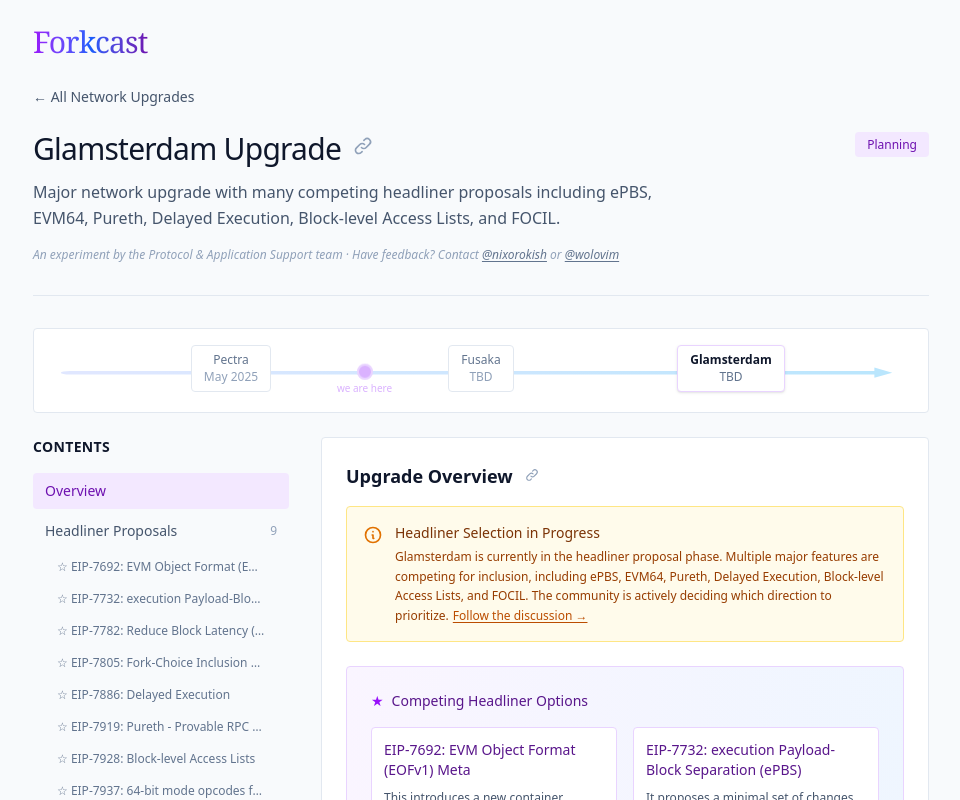
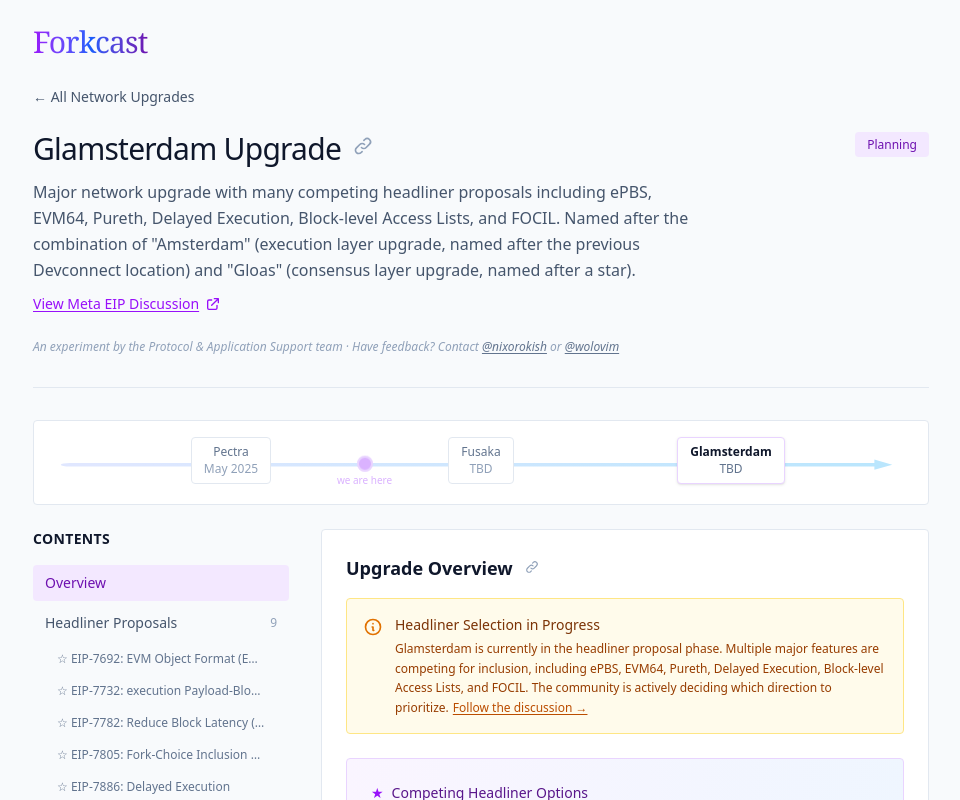
Before and after one commit to jmcpheron/forkcast, a React (Vite) app: page /upgrade/glamsterdam in a window 1280 px wide. Shown: the top 800 px of the page, without its empty margins (159-1119 px from the left). Built offline with nearby package versions, Linux system fonts and the light colour scheme.

Commit message:
add upgrade meta discussion link

```diff
--- a/src/App.tsx
+++ b/src/App.tsx
@@ -21,6 +21,7 @@ function App() {
             displayName={fusakaUpgrade.name}
             description={fusakaUpgrade.description}
             status={fusakaUpgrade.status}
+            metaEipLink={fusakaUpgrade.metaEipLink}
           />
         } />
         <Route path="/upgrade/glamsterdam" element={
@@ -29,6 +30,7 @@ function App() {
             displayName={glamsterdamUpgrade.name}
             description={glamsterdamUpgrade.description}
             status={glamsterdamUpgrade.status}
+            metaEipLink={glamsterdamUpgrade.metaEipLink}
           />
         } />
         {/* <Route path="/upgrade/pectra" element={
--- a/src/components/PublicNetworkUpgradePage.tsx
+++ b/src/components/PublicNetworkUpgradePage.tsx
@@ -46,13 +46,15 @@ interface PublicNetworkUpgradePageProps {
   displayName: string;
   description: string;
   status: string;
+  metaEipLink?: string;
 }
 
 const PublicNetworkUpgradePage: React.FC<PublicNetworkUpgradePageProps> = ({
   forkName,
   displayName,
   description,
-  status
+  status,
+  metaEipLink
 }) => {
   const [eips, setEips] = useState<EIP[]>([]);
   const [activeSection, setActiveSection] = useState<string>('overview');
@@ -464,6 +466,21 @@ const PublicNetworkUpgradePage: React.FC<PublicNetworkUpgradePageProps> = ({
                   />
                 </div>
                 <p className="text-base text-slate-600 mb-2 leading-relaxed max-w-2xl">{description}</p>
+                {metaEipLink && (
+                  <div className="mb-4">
+                    <a
+                      href={metaEipLink}
+                      target="_blank"
+                      rel="noopener noreferrer"
+                      className="inline-flex items-center gap-1.5 text-sm text-purple-600 hover:text-purple-800 underline decoration-1 underline-offset-2 transition-colors"
+                    >
+                      View Meta EIP Discussion
+                      <svg className="w-4 h-4" fill="none" stroke="currentColor" viewBox="0 0 24 24">
+                        <path strokeLinecap="round" strokeLinejoin="round" strokeWidth={2} d="M10 6H6a2 2 0 00-2 2v10a2 2 0 002 2h10a2 2 0 002-2v-4M14 4h6m0 0v6m0-6L10 14" />
+                      </svg>
+                    </a>
+                  </div>
+                )}
               </div>
               <div className="mt-6 lg:mt-0">
                 <span className={`px-3 py-1 text-xs font-medium rounded ${getUpgradeStatusColor(status)}`}>
--- a/src/data/upgrades.ts
+++ b/src/data/upgrades.ts
@@ -6,6 +6,7 @@ export interface NetworkUpgrade {
   status: 'Active' | 'Upcoming' | 'Planning' | 'Research';
   activationDate: string;
   disabled: boolean;
+  metaEipLink?: string;
 }
 
 export const networkUpgrades: NetworkUpgrade[] = [
@@ -22,7 +23,7 @@ export const networkUpgrades: NetworkUpgrade[] = [
     id: 'fusaka',
     path: '/upgrade/fusaka',
     name: 'Fusaka Upgrade',
-    description: 'Major improvements to Ethereum\'s scalability and user experience, including PeerDAS for enhanced data availability.',
+    description: 'Major improvements to Ethereum\'s scalability and user experience, including PeerDAS for enhanced data availability. Named after the combination of "Fulu" (consensus layer upgrade, named after a star) and "Osaka" (execution layer upgrade, named after a Devcon location).',
     status: 'Upcoming',
     activationDate: 'TBD',
     disabled: false
@@ -31,10 +32,11 @@ export const networkUpgrades: NetworkUpgrade[] = [
     id: 'glamsterdam',
     path: '/upgrade/glamsterdam',
     name: 'Glamsterdam Upgrade',
-    description: 'Major network upgrade with many competing headliner proposals including ePBS, EVM64, Pureth, Delayed Execution, Block-level Access Lists, and FOCIL.',
+    description: 'Major network upgrade with many competing headliner proposals including ePBS, EVM64, Pureth, Delayed Execution, Block-level Access Lists, and FOCIL. Named after the combination of "Amsterdam" (execution layer upgrade, named after the previous Devconnect location) and "Gloas" (consensus layer upgrade, named after a star).',
     status: 'Planning',
     activationDate: 'TBD',
-    disabled: false
+    disabled: false,
+    metaEipLink: 'https://ethereum-magicians.org/t/eip-7773-glamsterdam-network-upgrade-meta-thread/21195'
   }
 ];
 
```
